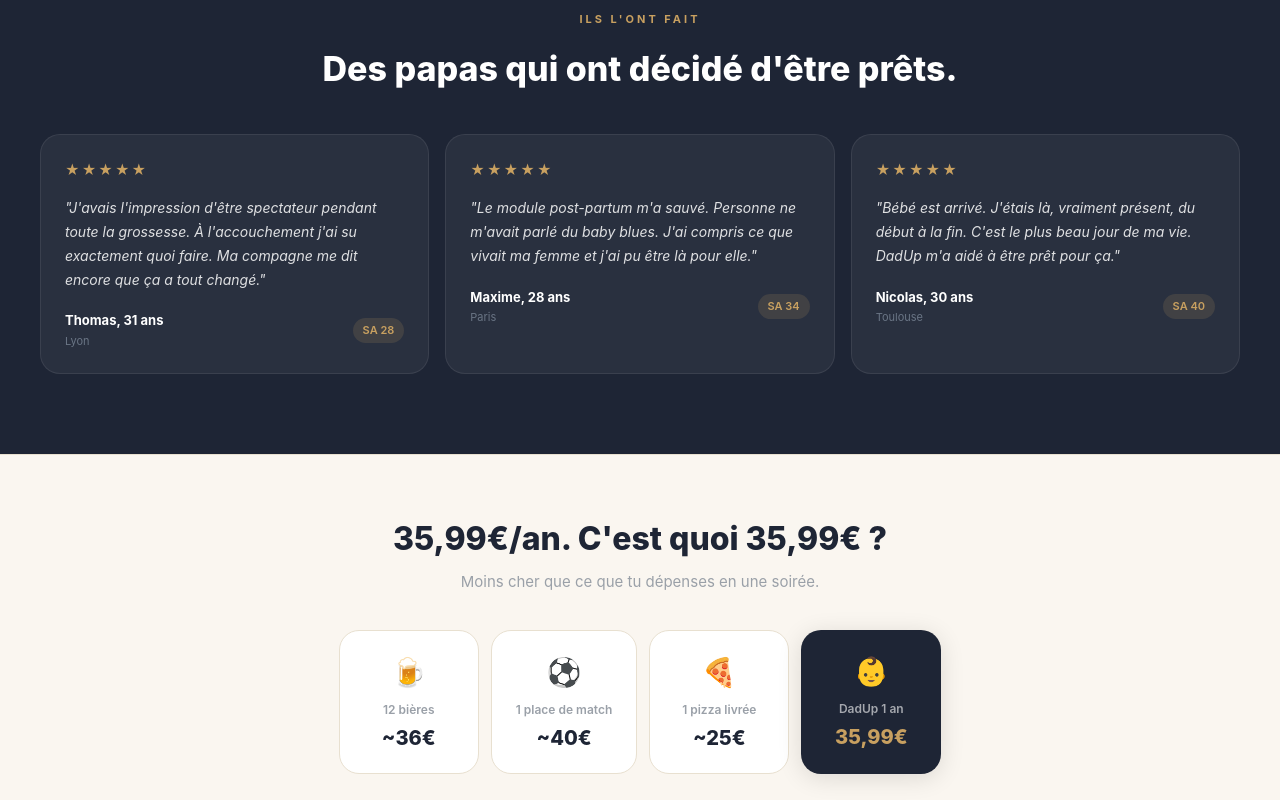
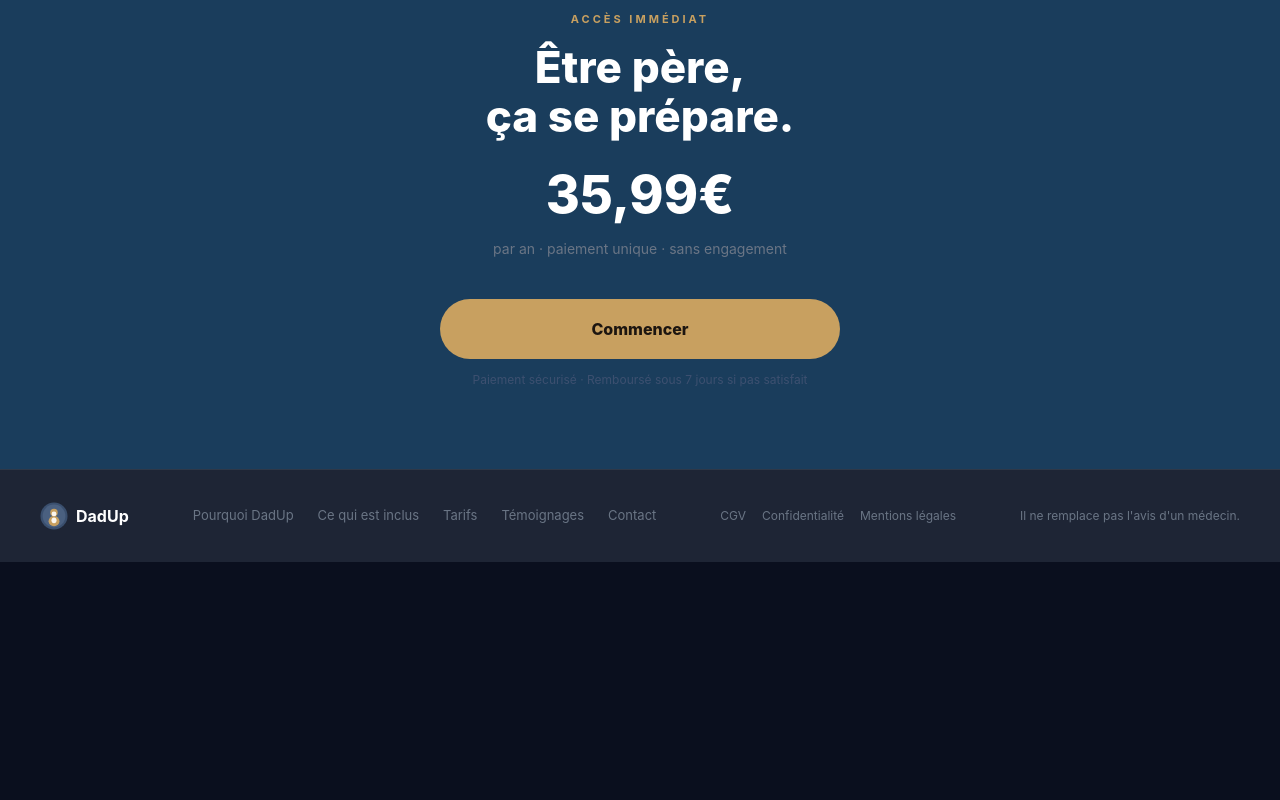
Before and after one commit to Julproject/dadup, a Next.js app: page / in a window 1280 px wide. Shown: the part 2000-2800 px from the top of the page. After the commit the page ends 2562 px from the top, so only its background shows below. Built offline with nearby package versions, Linux system fonts and the light colour scheme.

Commit message:
Update page.tsx

```diff
--- a/app/page.tsx
+++ b/app/page.tsx
@@ -73,7 +73,34 @@ export default function Home() {
           h1 { font-size: 36px !important; }
           h2 { font-size: 26px !important; }
         }
-      `}</style>
+      @media(max-width:768px){
+          .nl{display:none!important;}
+          .nc{display:none!important;}
+          .sp{padding:32px 16px!important;}
+          nav{padding:0 16px!important;}
+          h1{font-size:32px!important;line-height:1.15!important;}
+          h2{font-size:24px!important;}
+          .prix{font-size:48px!important;}
+          .hero-grid{grid-template-columns:1fr!important;gap:24px!important;padding:40px 16px 0!important;}
+          .hero-img-wrap{height:220px!important;}
+          .stats-grid{grid-template-columns:1fr 1fr!important;padding:20px 16px!important;}
+          .stats-item{border-left:none!important;border-top:1px solid #2e3848;padding:14px!important;}
+          .stats-item:nth-child(2){border-left:1px solid #2e3848!important;}
+          .modules-grid{grid-template-columns:1fr!important;}
+          .quote-grid{grid-template-columns:1fr!important;gap:24px!important;}
+          .newbie-grid>div{flex:1 1 100%!important;max-width:100%!important;}
+          .temoignages-grid{grid-template-columns:1fr!important;}
+          .aa{grid-template-columns:1fr!important;}
+          .tg{grid-template-columns:1fr!important;}
+          .mg{grid-template-columns:1fr!important;gap:24px!important;}
+          .footer-inner{flex-direction:column!important;gap:16px!important;text-align:center!important;}
+          .footer-links{flex-wrap:wrap!important;justify-content:center!important;gap:12px!important;}
+          section{padding:48px 16px!important;}
+          .section-pad{padding:48px 16px!important;}
+          .cta-section{padding:48px 16px!important;}
+          .footer-section{padding:24px 16px!important;}
+        }
+        `}</style>
 
       {/* NAV */}
       <nav style={{background:C.white, borderBottom:`1px solid ${C.border}`, position:'sticky', top:0, zIndex:50}}>
@@ -183,7 +210,7 @@ export default function Home() {
       </section>
 
       {/* SECTION "PAPA NEWBIE ?" */}
-      <section className="section-pad" style={{padding:'80px 40px', background:C.cream}}>
+      <section className="section-pad sp" style={{padding:'80px 40px', background:C.cream}}>
         <div style={{maxWidth:'1200px', margin:'0 auto'}}>
           <div style={{textAlign:'center', marginBottom:'48px'}}>
             <p style={{color:C.blue, fontSize:'11px', fontWeight:700, letterSpacing:'3px', textTransform:'uppercase' as const, margin:'0 0 16px'}}>Ce que DadUp couvre</p>
@@ -258,59 +285,8 @@ export default function Home() {
         </div>
       </section>
 
-      {/* TEMOIGNAGES */}
-      <section style={{background:C.dark, padding:'80px 40px'}}>
-        <div style={{maxWidth:'1200px', margin:'0 auto'}}>
-          <p style={{color:C.gold, fontSize:'11px', fontWeight:700, letterSpacing:'3px', textTransform:'uppercase' as const, margin:'0 0 16px', textAlign:'center'}}>Ils l'ont fait</p>
-          <h2 style={{color:C.white, fontSize:'34px', fontWeight:800, margin:'0 0 40px', textAlign:'center'}}>Des papas qui ont décidé d'être prêts.</h2>
-          <div className="temoignages-grid">
-            {[
-              {prenom:'Thomas', age:31, ville:'Lyon', sa:'SA 28', texte:"J'avais l'impression d'être spectateur pendant toute la grossesse. À l'accouchement j'ai su exactement quoi faire. Ma compagne me dit encore que ça a tout changé."},
-              {prenom:'Maxime', age:28, ville:'Paris', sa:'SA 34', texte:"Le module post-partum m'a sauvé. Personne ne m'avait parlé du baby blues. J'ai compris ce que vivait ma femme et j'ai pu être là pour elle."},
-              {prenom:'Nicolas', age:30, ville:'Toulouse', sa:'SA 40', texte:"Bébé est arrivé. J'étais là, vraiment présent, du début à la fin. C'est le plus beau jour de ma vie. DadUp m'a aidé à être prêt pour ça."},
-            ].map((t,i) => (
-              <div key={i} style={{background:'rgba(255,255,255,0.05)', border:'1px solid rgba(255,255,255,0.08)', borderRadius:'20px', padding:'24px'}}>
-                <div style={{display:'flex', gap:'2px', marginBottom:'16px'}}>
-                  {[...Array(5)].map((_,j)=><span key={j} style={{color:C.gold, fontSize:'14px'}}>★</span>)}
-                </div>
-                <p style={{color:'rgba(255,255,255,0.85)', fontSize:'14px', lineHeight:1.7, margin:'0 0 20px', fontStyle:'italic'}}>"{t.texte}"</p>
-                <div style={{display:'flex', alignItems:'center', justifyContent:'space-between'}}>
-                  <div>
-                    <p style={{color:C.white, fontSize:'13px', fontWeight:700, margin:0}}>{t.prenom}, {t.age} ans</p>
-                    <p style={{color:'#6a7585', fontSize:'11px', margin:'2px 0 0'}}>{t.ville}</p>
-                  </div>
-                  <span style={{background:'rgba(200,160,96,0.15)', color:C.gold, fontSize:'11px', fontWeight:600, padding:'4px 10px', borderRadius:'20px'}}>{t.sa}</span>
-                </div>
-              </div>
-            ))}
-          </div>
-        </div>
-      </section>
-
-      {/* COMPARAISON PRIX */}
-      <section style={{background:C.cream, padding:'60px 40px', borderTop:`1px solid ${C.border}`}}>
-        <div style={{maxWidth:'800px', margin:'0 auto', textAlign:'center'}}>
-          <h2 style={{color:C.dark, fontSize:'32px', fontWeight:800, margin:'0 0 8px'}}>35,99€/an. C'est quoi 35,99€ ?</h2>
-          <p style={{color:C.textLight, fontSize:'15px', margin:'0 0 36px'}}>Moins cher que ce que tu dépenses en une soirée.</p>
-          <div style={{display:'flex', gap:'12px', justifyContent:'center', flexWrap:'wrap'}}>
-            {[
-              {icon:'🍺', label:'12 bières',       prix:'~36€',   hl:false},
-              {icon:'⚽', label:'1 place de match', prix:'~40€',   hl:false},
-              {icon:'🍕', label:'1 pizza livrée',   prix:'~25€',   hl:false},
-              {icon:'👶', label:'DadUp 1 an',       prix:'35,99€', hl:true},
-            ].map(item => (
-              <div key={item.label} style={{background: item.hl ? C.dark : C.white, border: item.hl ? 'none' : `1px solid ${C.border}`, borderRadius:'20px', padding:'20px 24px', textAlign:'center', minWidth:'140px', boxShadow: item.hl ? '0 4px 24px rgba(0,0,0,0.12)' : 'none'}}>
-                <div style={{fontSize:'28px', marginBottom:'8px'}}>{item.icon}</div>
-                <p style={{color: item.hl ? 'rgba(255,255,255,0.6)' : C.textLight, fontSize:'12px', margin:'0 0 4px', fontWeight:600}}>{item.label}</p>
-                <p style={{color: item.hl ? C.gold : C.dark, fontSize:'20px', fontWeight:800, margin:0}}>{item.prix}</p>
-              </div>
-            ))}
-          </div>
-        </div>
-      </section>
-
       {/* CTA FINAL */}
-      <section className="cta-section" style={{background:C.blueDark, padding:'80px 40px', textAlign:'center' as const}}>
+      <section className="cta-section sp" style={{background:C.blueDark, padding:'80px 40px', textAlign:'center' as const}}>
         <p style={{color:C.gold, fontSize:'11px', fontWeight:700, letterSpacing:'3px', textTransform:'uppercase' as const, margin:'0 0 16px'}}>Accès immédiat</p>
         <h2 style={{color:C.white, fontSize:'44px', fontWeight:800, margin:'0 0 8px', lineHeight:1.1}}>
           Être père,<br/>ça se prépare.
```
